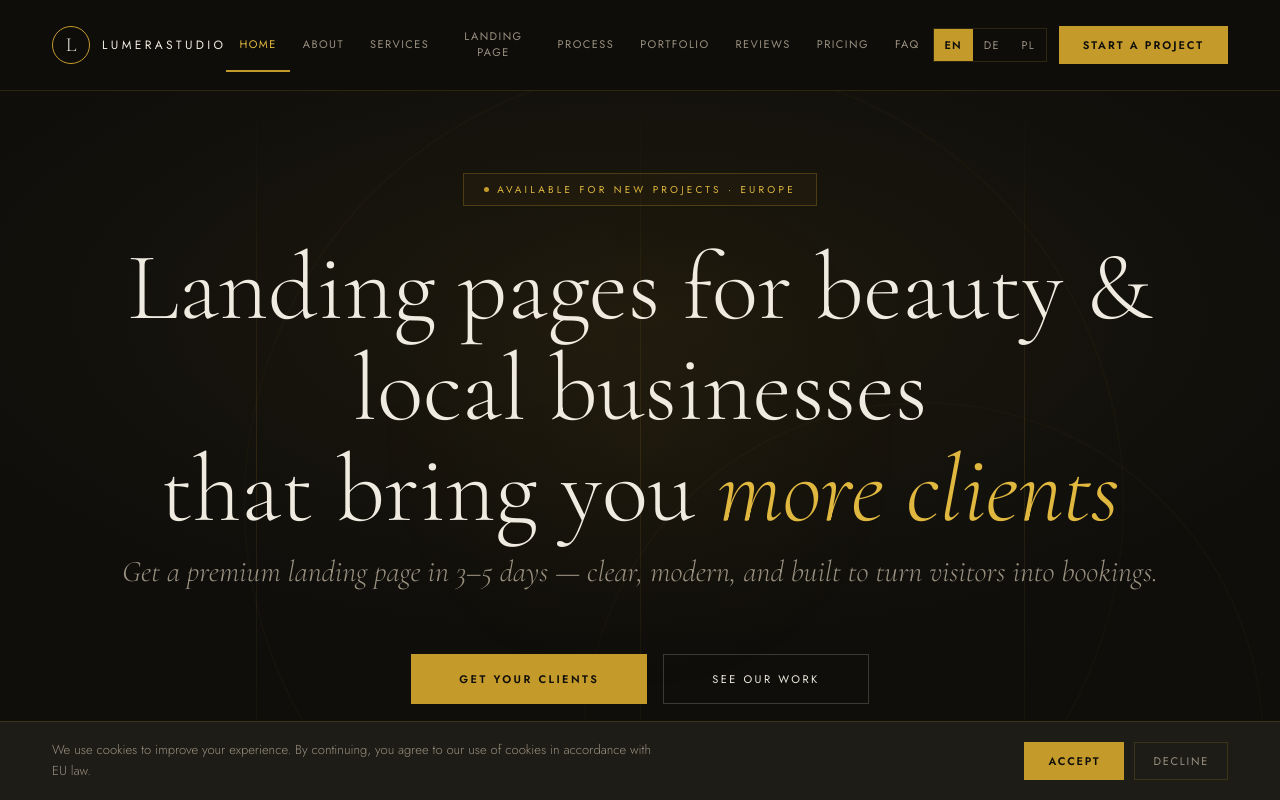
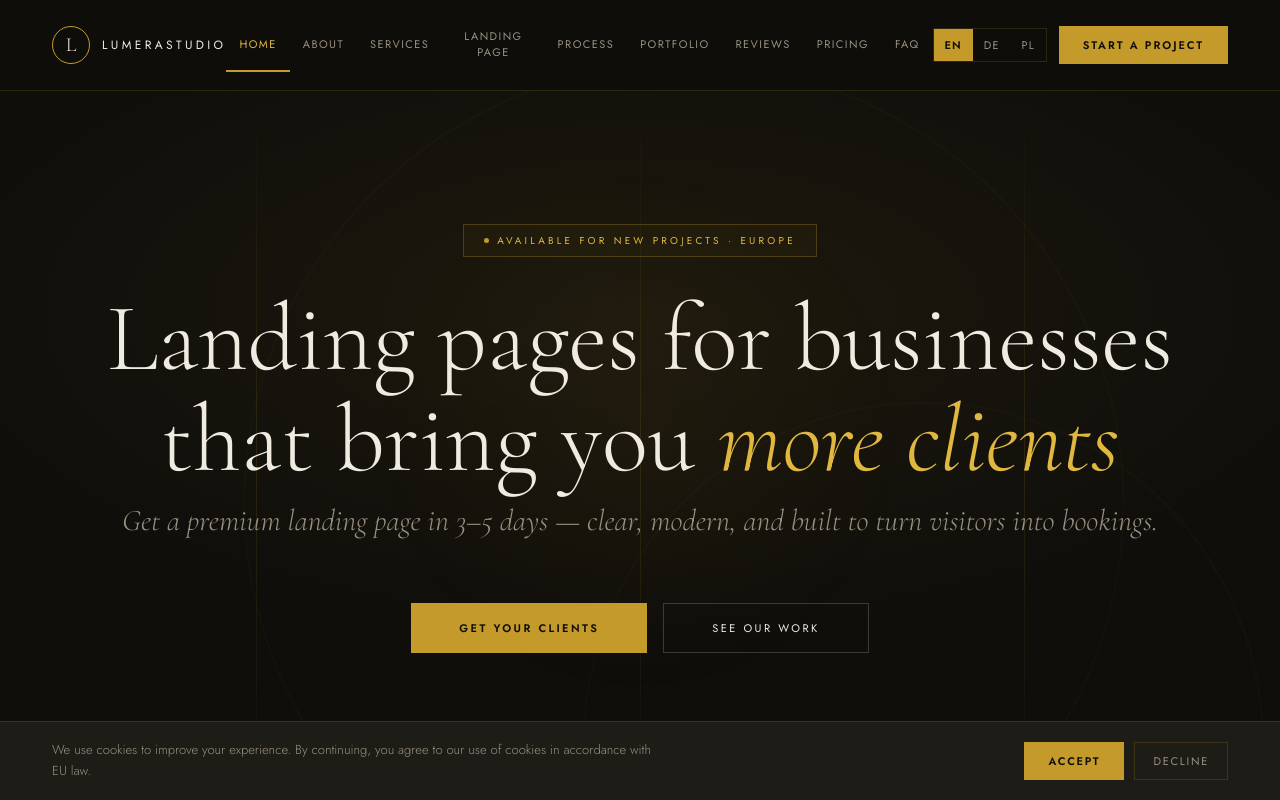
Before and after one commit to adrianmalysa49-code/Lumera, a plain HTML site: page public/index.html in a window 1280 px wide. Shown: the top 800 px of the page. Drawn offline with nearby package versions, Linux system fonts and the light colour scheme.

Commit message:
Update index.html

```diff
--- a/public/index.html
+++ b/public/index.html
@@ -451,7 +451,7 @@ footer{background:var(--bg2);border-top:1px solid var(--line);}
     <div class="hero-ring hero-ring-1"></div>
     <div class="hero-ring hero-ring-2"></div>
     <div class="hero-badge"><div class="hero-dot"></div><span id="badge-txt">Available for new projects · Europe</span></div>
-    <h1 class="hero-h1" id="hero-h1">Landing pages for beauty & local businesses<br>that bring you <em>more clients</em></h1>
+    <h1 class="hero-h1" id="hero-h1">Landing pages for businesses<br>that bring you <em>more clients</em></h1>
     <p class="hero-h2" id="hero-h2">Get a premium landing page in 3–5 days — clear, modern, and built to turn visitors into bookings.</p>
     <div class="hero-btns">
       <button class="btn-g" onclick="go('contact')" id="hero-btn1">Get Your Clients</button>
```
